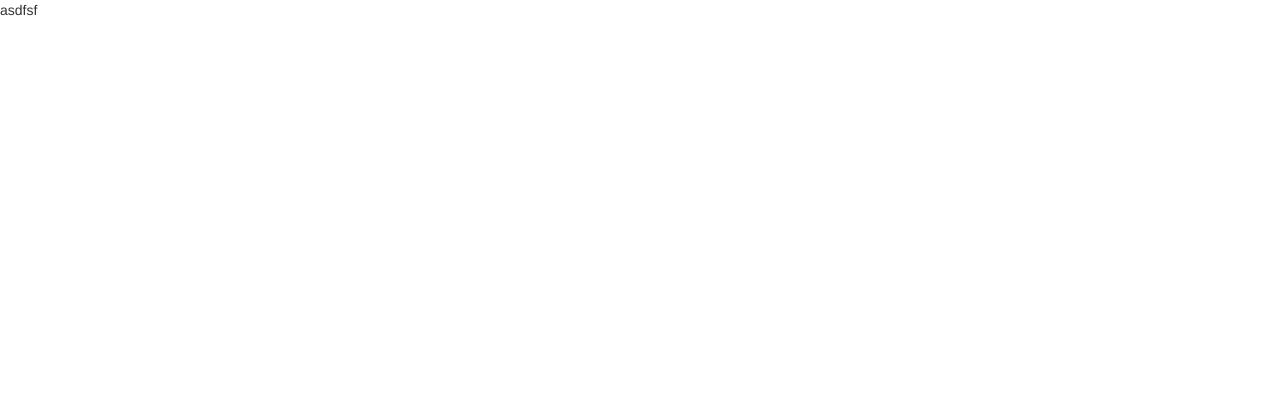
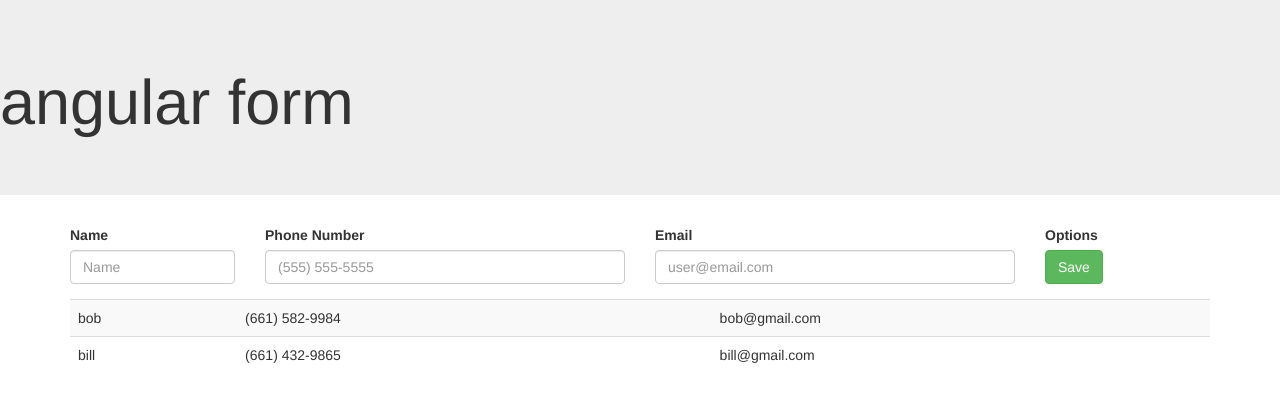
Before and after one commit to alonzoalden/angularform, a website: page index.html in a window 1280 px wide. Drawn offline with nearby package versions, Linux system fonts and the light colour scheme.

Commit message:
more form practice

```diff
--- a/index.html
+++ b/index.html
@@ -16,6 +16,7 @@
 
   <script src="src/services/service.js"></script>
   <script src="src/components/app.js"></script>
+  <script src="src/components/form.js"></script>
   <script src="src/components/greetDisplay.js"></script>
   <script src="src/components/greetListEntry.js"></script>
   <script src="src/components/greetList.js"></script>
--- a/src/components/app.js
+++ b/src/components/app.js
@@ -1,8 +1,26 @@
 angular.module('greeter', [])
-.controller('AppCtrl', function() {
-  this.kill = function() {
-    console.log('asdfasfasfKILLER');
+.controller('AppCtrl', function($scope) {
+
+  $scope.users = [{
+    name: 'bob',
+    phone: '(661) 582-9984',
+    email: 'bob@gmail.com',
+  },
+  {
+    name: 'bill',
+    phone: '(661) 432-9865',
+    email: 'bill@gmail.com'
+  }];
+
+
+  $scope.addNew = function(info) {
+    $scope.users.push({
+      name: info.name,
+      phone: info.phone,
+      email: info.email
+    })
   };
+
 })
 .directive('app', function() {
   return {
--- a/src/components/form.js
+++ b/src/components/form.js
@@ -0,0 +1,16 @@
+angular.module('greeter')
+.directive('appForm', function() {
+  return {
+    scope: {
+      new: '=',
+      name: '=',
+      phoneNumber: '=',
+      email: '=',
+      comment: '=',
+      addnew: '='
+    },
+    restrict: 'E',
+    templateUrl: 'templates/form.html'
+
+  }
+});
--- a/src/components/greetDisplay.js
+++ b/src/components/greetDisplay.js
@@ -1,7 +1,11 @@
 angular.module('greeter')
 .directive('greetDisplay', function() {
   return {
-    scope: {},
+    scope: {
+      name: '<',
+      phone: '<',
+      comments: '<'
+    },
     restrict: 'E',
     controller: function() {},
     controllerAs: 'ctrl',
--- a/src/components/greetListEntry.js
+++ b/src/components/greetListEntry.js
@@ -0,0 +1,13 @@
+angular.module('greeter')
+.directive('greetListEntry', function() {
+  return {
+    scope: {
+      user: '<',
+      name: '<',
+      phone: '<',
+      comments: '<'
+    },
+    restrict: 'E',
+    templateUrl: './templates/greetListEntry.html'
+  }
+});
--- a/templates/app.html
+++ b/templates/app.html
@@ -1,4 +1,21 @@
 <div id="app" ng-click="ctrl.kill()">
-  asdfsf
+  <div class="jumbotron">
+    <h1>angular form</h1>
+  </div>
+  <app-form
+    addnew="addNew">
+
+  </app-form>
+
+<div class="container">
+  <table class="table table-striped">
+      <tr ng-repeat="user in users"
+          user="user"/>
+          <td>{{user.name}}</td>
+          <td>{{user.phone}}</td>
+          <td>{{user.email}}</td>
+      </tr>
+  </table>
+</div>
 
 </div>
--- a/templates/form.html
+++ b/templates/form.html
@@ -0,0 +1,45 @@
+<form name="form" novalidate>
+    <div class="container">
+        <div class="row">
+            <div class="col-xs-2">
+                <div class="form-group">
+                    <label for="name">Name</label>
+                    <input ng-model="info.name" class="form-control" type="text" id="name" name="name"
+                            maxlength="30" placeholder="Name" ng-required="true" ng-disabled="expression" />
+                </div>
+            </div>
+            <div class="col-xs-4">
+                <div class="form-group">
+                    <label for="phone">Phone Number</label>
+                    <input ng-model="info.phone" id="phone" name="phone"
+                           placeholder="(555) 555-5555" class="form-control" type="tel"
+                           ng-required="true"
+                           ng-disabled="expression" />
+                </div>
+            </div>
+            <div class="col-xs-4">
+                <div class="form-group">
+                    <label for="email">Email</label>
+                    <input ng-model="info.email" id="email" name="email"
+                           placeholder="user@email.com" class="form-control" type="tel"
+                           ng-required="true"
+                           ng-disabled="expression" />
+                </div>
+            </div>
+            <div class="col-xs-1">
+                <div class="form-group">
+                    <label>Options</label>
+                    <button class="btn btn-info" ng-click="disabled=false;" ng-show="disabled">Edit</button>
+                    <button class="btn btn-success" type="submit" ng-submit="addnew(info)" ng-click="addnew(info)" ng-show="!disabled">Save</button>
+                </div>
+            </div>
+        </div>
+        <div class="row" data-ng-show="form.$submitted">
+            <div class="col-lg-12">
+                <div class="alert alert-danger" data-ng-show="form.name.$error.required && form.$submitted">Recipient Name is a required field.</div>
+                <div class="alert alert-danger" data-ng-show="form.amount.$error.pattern && form.$submitted">The amount is invalid.</div>
+                <div class="alert alert-danger" data-ng-show="form.amount.$error.server && form.$submitted">The amount is not accepted. Must be between {{ product.minAmount }} and {{ product.maxAmount}}.</div>
+            </div>
+        </div>
+    </div>
+</form>
```
Also changed, not shown: templates/greetDisplay.html (deleted, +0 -3 lines), templates/greetListEntry.html (+6 -0 lines).
